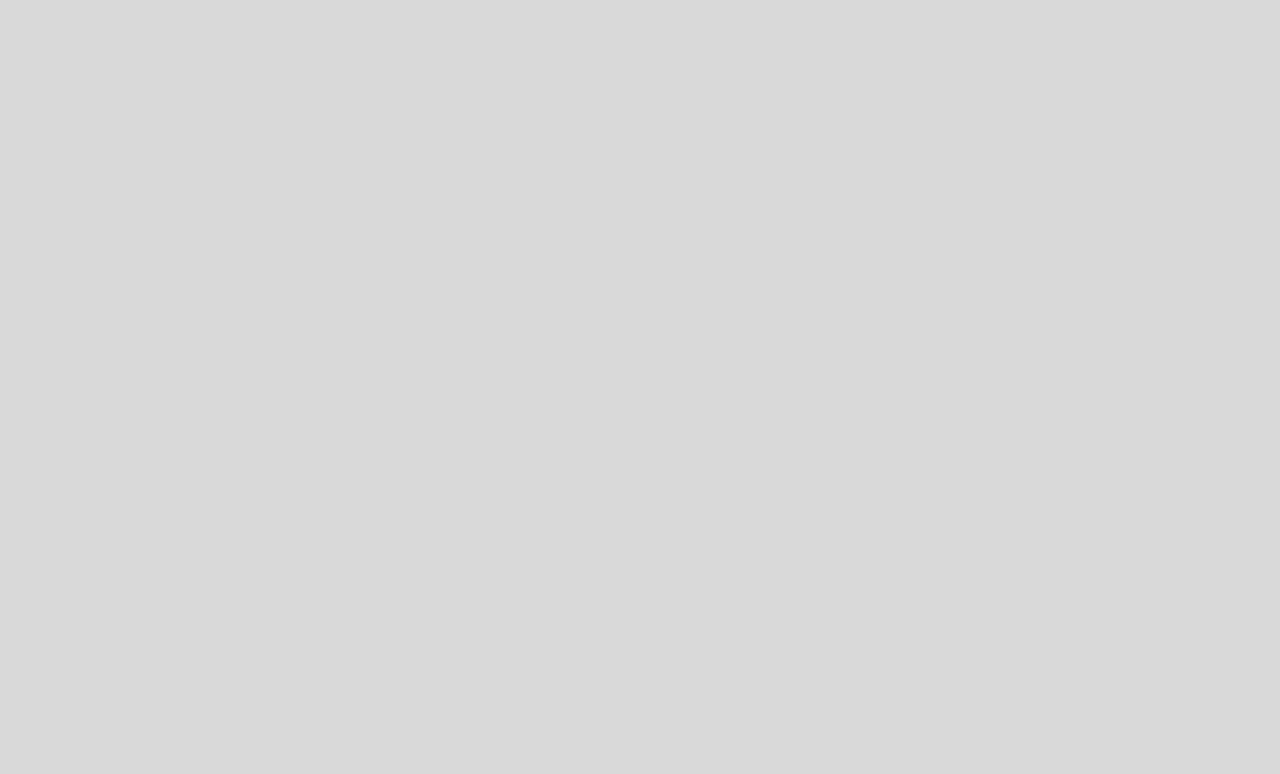
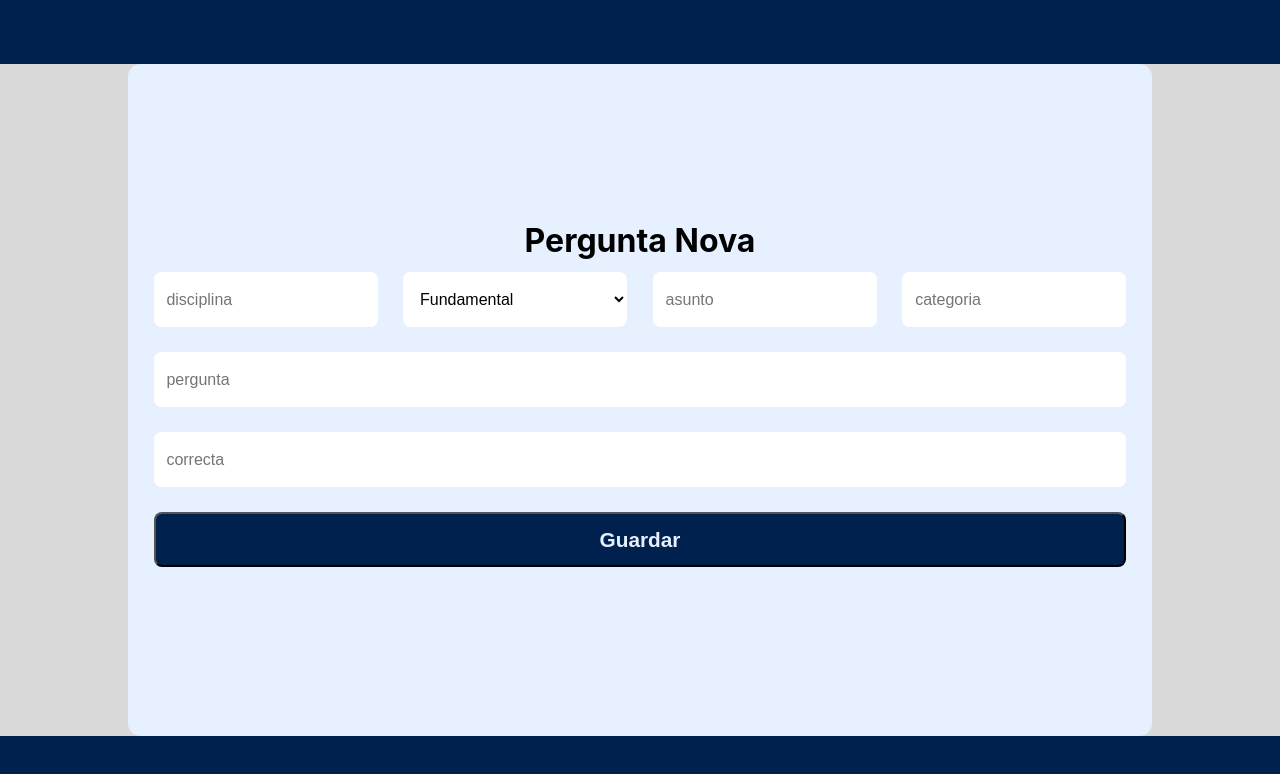
Before and after one commit to HardBoris/studytor-spa, a React (Create React App) app: page /perguntanova in a window 1280 px wide. Shown: the top 774 px of the page. Built offline with nearby package versions, Linux system fonts and the light colour scheme.

Commit message:
refactor: ergunta nova

```diff
--- a/src/App.tsx
+++ b/src/App.tsx
@@ -6,7 +6,11 @@ import { AppRouter } from "./routes";
 function App() {
   return (
     <>
-      <AppRouter />
+      <header></header>
+      <main>
+        <AppRouter />
+      </main>
+      <footer></footer>
     </>
   );
 }
--- a/src/context/PerguntaContext.tsx
+++ b/src/context/PerguntaContext.tsx
@@ -16,14 +16,13 @@ export interface Pergunta {
   pergunta: string;
 }
 
-export interface PerguntaNova {
+export interface PerguntaNovaInfo {
   disciplina: string;
   nivel: string;
   asunto: string;
   categoria: string;
   pergunta: string;
   correcta: string;
-  //incorrectas: string[];
 }
 
 interface PerguntaContextData {
--- a/src/pages/Cuestionario/index.tsx
+++ /dev/null
@@ -1,111 +0,0 @@
-import { useForm } from "react-hook-form";
-import { BGbutton } from "../../components/BGbutton";
-import { BGformulario } from "../../components/BGformulario";
-import { BGInput } from "../../components/BGinput";
-import { BGSelect } from "../../components/BGSelect";
-import "./cuestionario.css";
-import { PerguntaNova } from "../../context/PerguntaContext";
-import { yupResolver } from "@hookform/resolvers/yup";
-import * as yup from "yup";
-
-const PerguntaNovaSchema = yup.object().shape({
-  disciplina: yup.string().required(),
-  nivel: yup.string().required(),
-  asunto: yup.string().required(),
-  categoria: yup.string().required(),
-  pergunta: yup.string().required(),
-  correcta: yup.string().required(),
-});
-
-export const Cuestionario = () => {
-  const lista = ["primera", "segunda", "tercera", "quarta", "quinta", "sexta"];
-
-  const {
-    formState: { errors },
-    register,
-    reset,
-    handleSubmit,
-  } = useForm<PerguntaNova>({ resolver: yupResolver(PerguntaNovaSchema) });
-
-  const sender = (info: PerguntaNova) => {
-    console.log(info);
-    reset();
-  };
-
-  return (
-    <>
-      <header></header>
-      <main>
-        <div className="cuestionario">
-          <BGformulario onSubmit={handleSubmit(sender)} clase="vertical-form">
-            <h1>Pergunta Nova</h1>
-            <div className="clasificacion">
-              <div className="start-separator">
-                <BGInput
-                  name="disciplina"
-                  placeholder="disciplina"
-                  register={register}
-                  error={errors.disciplina?.message}
-                ></BGInput>
-              </div>
-              <div className="separator">
-                <BGSelect name="nivel" options={lista} register={register} />
-              </div>
-              <div className="separator">
-                <BGInput
-                  name="asunto"
-                  placeholder="asunto"
-                  register={register}
-                  error={errors.asunto?.message}
-                />
-              </div>
-              <div className="end-separator">
-                <BGInput
-                  name="categoria"
-                  placeholder="categoria"
-                  register={register}
-                  error={errors.categoria?.message}
-                />
-              </div>
-            </div>
-            <div className="separator">
-              <BGInput
-                name="pergunta"
-                placeholder="pergunta"
-                register={register}
-                error={errors.pergunta?.message}
-              />
-            </div>
-            <div className="separator">
-              <BGInput
-                name="correcta"
-                placeholder="correcta"
-                register={register}
-                error={errors.correcta?.message}
-              />
-            </div>
-            {/*
-            <div className="separator">
-              <BGInput name="incorrecta1" placeholder="incorrecta1" />
-            </div>
-            <div className="separator">
-              <BGInput name="incorrecta2" placeholder="incorrecta2" />
-            </div>
-            <div className="separator">
-              <BGInput name="incorrecta3" placeholder="incorrecta3" />
-            </div>
-            <div className="separator">
-              <BGInput name="incorrecta4" placeholder="incorrecta4" />
-            </div>*/}
-
-            <div className="separator">
-              <BGbutton type="submit">Guardar</BGbutton>
-            </div>
-          </BGformulario>
-        </div>
-      </main>
-
-      <footer></footer>
-    </>
-  );
-};
--- /dev/null
+++ b/src/pages/PerguntaNova/index.tsx
@@ -0,0 +1,92 @@
+import { useForm } from "react-hook-form";
+import { BGbutton } from "../../components/BGbutton";
+import { BGformulario } from "../../components/BGformulario";
+import { BGInput } from "../../components/BGinput";
+import { BGSelect } from "../../components/BGSelect";
+import "./perguntaNova.css";
+import { PerguntaNovaInfo } from "../../context/PerguntaContext";
+import { yupResolver } from "@hookform/resolvers/yup";
+import * as yup from "yup";
+
+const PerguntaNovaSchema = yup.object().shape({
+  disciplina: yup.string().required(),
+  nivel: yup.string().required(),
+  asunto: yup.string().required(),
+  categoria: yup.string().required(),
+  pergunta: yup.string().required(),
+  correcta: yup.string().required(),
+});
+
+export const PerguntaNova = () => {
+  const nivel = ["Fundamental", "Médio", "Técnico", "Superior"];
+
+  const {
+    formState: { errors },
+    register,
+    reset,
+    handleSubmit,
+  } = useForm<PerguntaNovaInfo>({ resolver: yupResolver(PerguntaNovaSchema) });
+
+  const sender = (info: PerguntaNovaInfo) => {
+    console.log(info);
+    reset();
+  };
+
+  return (
+    <>
+      <div className="cuestionario">
+        <BGformulario onSubmit={handleSubmit(sender)} clase="vertical-form">
+          <h1>Pergunta Nova</h1>
+          <div className="clasificacion">
+            <div className="start-separator">
+              <BGInput
+                name="disciplina"
+                placeholder="disciplina"
+                register={register}
+                error={errors.disciplina?.message}
+              ></BGInput>
+            </div>
+            <div className="separator">
+              <BGSelect name="nivel" options={nivel} register={register} />
+            </div>
+            <div className="separator">
+              <BGInput
+                name="asunto"
+                placeholder="asunto"
+                register={register}
+                error={errors.asunto?.message}
+              />
+            </div>
+            <div className="end-separator">
+              <BGInput
+                name="categoria"
+                placeholder="categoria"
+                register={register}
+                error={errors.categoria?.message}
+              />
+            </div>
+          </div>
+          <div className="separator">
+            <BGInput
+              name="pergunta"
+              placeholder="pergunta"
+              register={register}
+              error={errors.pergunta?.message}
+            />
+          </div>
+          <div className="separator">
+            <BGInput
+              name="correcta"
+              placeholder="correcta"
+              register={register}
+              error={errors.correcta?.message}
+            />
+          </div>
+          <div className="separator">
+            <BGbutton type="submit">Guardar</BGbutton>
+          </div>
+        </BGformulario>
+      </div>
+    </>
+  );
+};
--- a/src/routes/PublicRoutes.tsx
+++ b/src/routes/PublicRoutes.tsx
@@ -1,21 +1,13 @@
 import { Outlet, Route, Routes } from "react-router-dom";
 import { Pruebas } from "../pages/Pruebas";
-import { Cuestionario } from "../pages/Cuestionario";
-// import { Home } from "../pages/Home";
-// import { Purchases } from "../pages/Purchases";
-// import { PurchaseRequisition } from "../pages/Purchases/PurchaseRequisition";
-// import { PurchaseOrder } from "../pages/Purchases/PurchaseOrder";
-// import { Formato } from "../pages/formato";
-// import { Partners } from "../pages/Partners";
-// import { Login } from "../pages/Login";
-// import { Signup } from "../pages/Signup";
+import { PerguntaNova } from "../pages/PerguntaNova";
 
 export const PublicRoutes = () => {
   return (
     <>
       <Routes>
         <Route path="/" element={<Pruebas />} />
-        <Route path="/cuestionario" element={<Cuestionario />} />
+        <Route path="/perguntanova" element={<PerguntaNova />} />
       </Routes>
       <Outlet />
     </>
--- a/src/styles/global.css
+++ b/src/styles/global.css
@@ -31,13 +31,13 @@ ul {
   --primary-85: hsl(215, 100%, 15%);
   --primary-dark: hsl(215, 100%, 5%);
   --primary-darker: hsl(215, 100%, 0%);
-  --shadow-primary-dark: hsl(215, 100%, 5%, 0.5);
-  --shadow-primary-85: hsl(215, 100%, 15%, 0.5);
-  --shadow-primary-75: hsl(215, 100%, 25%, 0.5);
-  --shadow-primary: hsl(215, 100%, 50%, 0.5);
-  --shadow-primary-25: hsl(215, 100%, 75%, 0.5);
-  --shadow-primary-15: hsl(215, 100%, 85%, 0.5);
-  --shadow-primary-light: hsl(215, 100%, 95%, 0.5);
+  --primary-shadow-dark: hsl(215, 100%, 5%, 0.5);
+  --primary-shadow-85: hsl(215, 100%, 15%, 0.5);
+  --primary-shadow-75: hsl(215, 100%, 25%, 0.5);
+  --primary-shadow: hsl(215, 100%, 50%, 0.5);
+  --primary-shadow-25: hsl(215, 100%, 75%, 0.5);
+  --primary-shadow-15: hsl(215, 100%, 85%, 0.5);
+  --primary-shadow-light: hsl(215, 100%, 95%, 0.5);
   --blanco: hsl(0, 0%, 100%);
   --gris-light: hsl(0, 0%, 95%);
   --gris-15: hsl(0, 0%, 85%);
```
Also changed, not shown: src/components/Modal/modal.style.css (+5 -5 lines), src/pages/PerguntaNova/perguntaNova.css (renamed from src/pages/Cuestionario/cuestionario.css).
